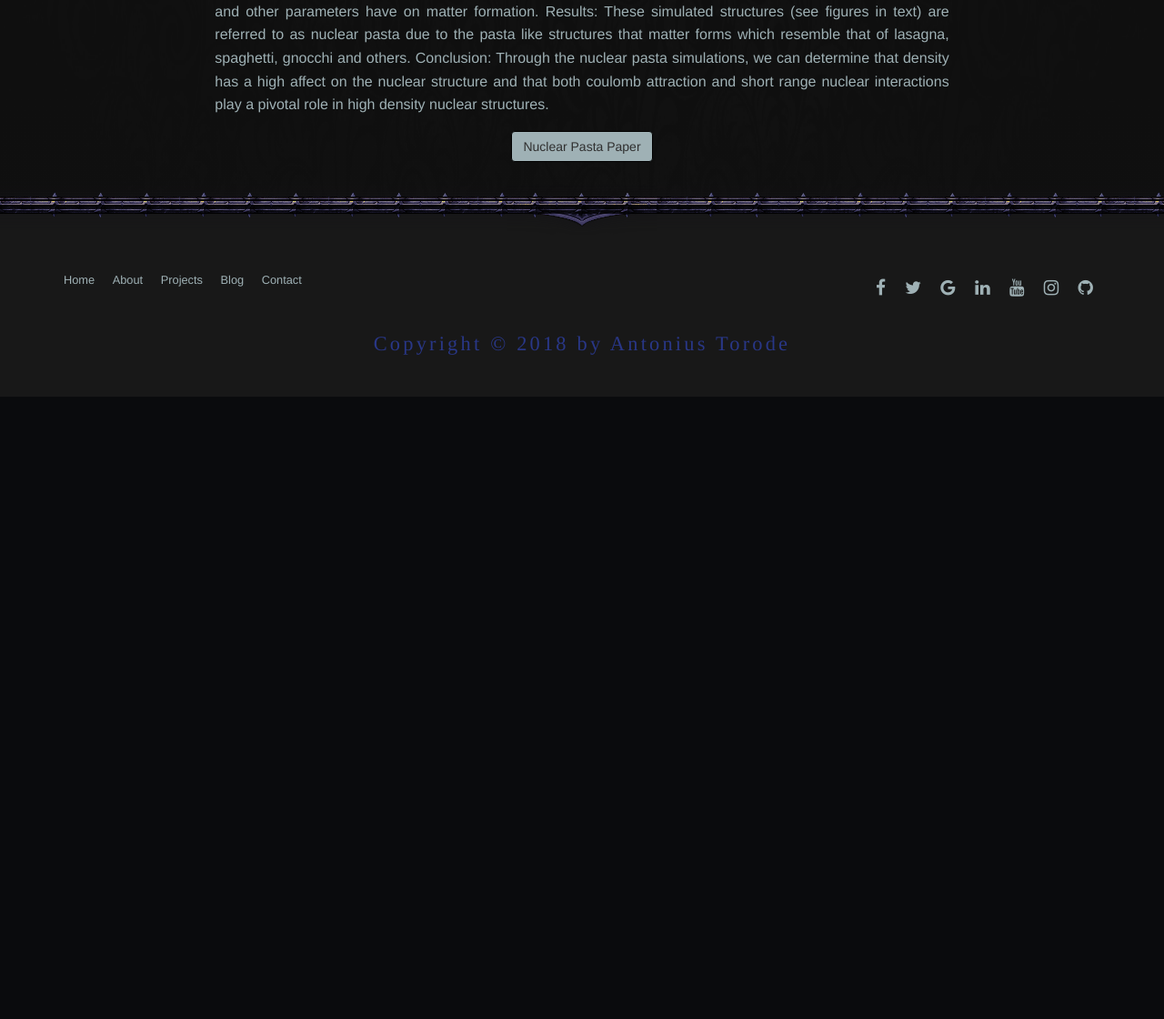
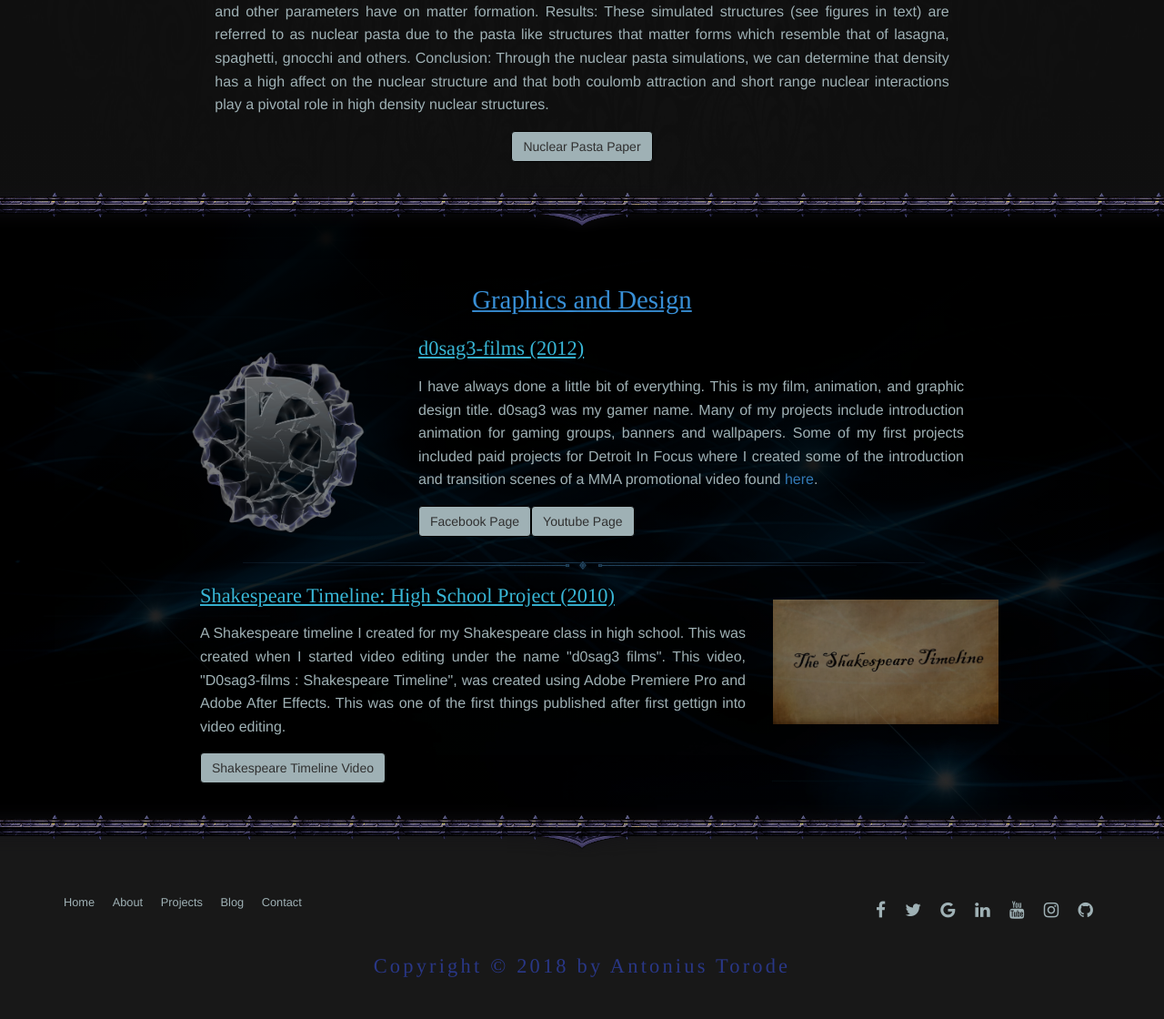
Before and after one commit to torodean/torodean.github.io, a PHP site: page /projects.html in a window 1280 px wide. Shown: the part 4535-5655 px from the top of the page at 91% size. Before the commit the page ends 4971 px from the top, so only its background shows below. Run offline with PHP 8.4, Linux system fonts and the light colour scheme.

Commit message:
Added graphic design section to projects page

```diff
--- a/css/styles.css
+++ b/css/styles.css
@@ -1035,6 +1035,107 @@ a.navbar-logo-blue:hover {
 	font-style: italic;
 }
 
+/* Graphic Deisng section */
+.graphicdesign {
+    background-image: linear-gradient(rgba(0, 0, 0, 0.85), rgba(0, 0, 0, 0.25)), url(../img/graphic-BG.jpg);
+	background-repeat: repeat-y;
+    background-size: 100%;
+    background-position: center center;
+    box-shadow: inset 0 -10px 50px #000000;
+    color: #ffffff;
+}
+@media (max-width: 768px) {
+    .graphicdesign section {
+        text-align: center;
+    }
+}
+@media (min-width: 1200px) {
+    .graphicdesign {
+        background-attachment: fixed;
+    }
+}
+.graphicdesign cite {
+    display: block;
+    margin-top: 10px;
+    text-align: center;
+}
+.graphicdesign cite img {
+    margin: 15px 15px 0 0;
+    border: 1px solid #752b1a;
+    height: auto;
+    width: 50%;
+    display: inline-block;
+    box-shadow: 0 0 10px #000000;
+}
+.graphicdesign-section-left {
+	margin: 1rem 0 0 auto;
+	width: 80%;
+}
+@media (max-width: 960px) {
+	.graphicdesign-section-left {
+		margin: 1rem auto 0 auto;
+	}
+}
+.graphicdesign-image-left {
+	margin: 1rem 0 0 auto;
+}
+@media (max-width: 960px) {
+	.graphicdesign-image-left {
+		margin: 1rem auto 0 auto;
+	}
+}
+.graphicdesign-section-right {
+	margin: 1rem auto 0 0;
+	width: 80%;
+}
+@media (max-width: 960px) {
+	.graphicdesign-section-right {
+		margin: 1rem auto 0 auto;
+	}
+}
+.graphicdesign-image-right {
+	margin: 1rem auto 0 0;
+}
+@media (max-width: 960px) {
+	.graphicdesign-image-right {
+		margin: 1rem auto 0 auto;
+	}
+}
+.graphicdesign-img {
+	width: 100%;
+	opacity: 0.5;
+	transition: all 0.5s;
+}
+.graphicdesign-img:hover{
+	opacity: 1;
+}
+@media only screen and (min-device-width: 1024px) and (max-device-width: 1024px) and (min-device-height: 1366px) and (max-device-height: 1366px) and (min-width: 1024px) and (max-width: 1024px) {
+	.graphicdesign-img {
+		opacity: 1;
+	}
+}
+@media (max-width: 768px) {
+	.graphicdesign-img {
+		opacity: 1;
+	}
+}
+.graphicdesign-header {
+	font-size: 140%;
+	margin-bottom: 0px;
+	font-weight: 500;
+	color: #c4ae78;
+	text-shadow: 0px 0px 4px #000000;
+}
+.graphicdesign-header-sub {
+	font-size: 115%;
+	margin-top: 2px;
+	font-weight: 450;
+	color: #c4ae78;
+	text-shadow: 0px 0px 4px #000000;
+	text-decoration: none;
+	font-style: italic;
+}
+
 .project-header {
 	font-size: 140%;
 	margin-bottom: 0px;
--- a/projects.html
+++ b/projects.html
@@ -346,6 +346,56 @@
                 <hr class="Divider-rule-blue">
             </div>
 
+			<!-- ============== GRAPHICDESIGN SECTION =============== -->
+            <div class="row">
+                <section class="graphicdesign" id="graphics">
+                    <div class="container">
+						<div class="row">
+							<h2 class="text-align-center h2-projects">Graphics and Design</h2>
+						</div>
+
+						<!-- D3F -->
+                        <div class="row">
+							<div class="col-md-4">
+								<p class="experience-image-left section-description-projects"><a href="https://www.facebook.com/d0sag3"><img alt="D3F-image" class="experience-img box" src="img/D3F-logo.png"/></a></p>
+							</div>
+							<div class="col-md-8">
+								<h3 class="experience-section-right project-header">d0sag3-films (2012)</h3>
+								<p class="experience-section-right section-description-projects">
+									I have always done a little bit of everything. This is my film, animation, and graphic design title. d0sag3 was my gamer name. Many of my projects include introduction animation for gaming groups, banners and wallpapers. Some of my first projects included paid projects for Detroit In Focus where I created some of the introduction and transition scenes of a MMA promotional video found <a href="https://www.youtube.com/watch?v=2B8t-BOKcBo">here</a>.
+								</p>
+								<p class="experience-section-right section-description"><a href="https://www.facebook.com/d0sag3"><button type="button" class="button-padding project-button btn btn-warning">Facebook Page</button></a><a href="https://www.youtube.com/channel/UCEnZovSEZd8BsB2_PJrPkEg"><button type="button" class="button-padding project-button btn btn-warning">Youtube Page</button></a></p>
+							</div>
+						</div>
+
+						<!-- ============== SMALL DIVIDER ============== -->
+						<div class="row items-container separator-blue">
+							<p></p>
+						</div>
+
+						<!-- GINA -->
+						<div class="row">
+							<div class="col-md-8">
+								<h3 class="experience-section-left project-header">Shakespeare Timeline: High School Project (2010)</h3>
+								<p class="experience-section-left section-description-projects">
+									A Shakespeare timeline I created for my Shakespeare class in high school. This was created when I started video editing under the name "d0sag3 films". This video, "D0sag3-films : Shakespeare Timeline", was created using Adobe Premiere Pro and Adobe After Effects. This was one of the first things published after first gettign into video editing.
+								</p>
+								<p class="experience-section-left section-description-projects"><a href="https://www.youtube.com/watch?v=EYvD2JUj3bE"><button type="button" class="button-padding project-button btn btn-warning">Shakespeare Timeline Video</button></a></p>
+							</div>
+							<div class="col-md-4">
+								<p class="experience-image-right section-description-projects"><a href="https://github.com/torodean/Antonius-GINA"><img alt="shakespeare-image" class="experience-img box" src="img/shakespeare.png"/></a></p>
+							</div>
+                        </div>
+
+                    </div>
+                </section>
+			</div>
+
+            <!-- ============== DIVIDER ============== -->
+            <div class="Divider-blue">
+                <hr class="Divider-rule-blue">
+            </div>
+
 			<!-- ============== FOOTER =============== -->
             <div class="row pattern-dark">
                 <footer class="container footer-blue">
```
Also changed, not shown: img/D3F-logo.png (added), img/graphic-BG.jpg (added), img/shakespeare.PNG (added).
